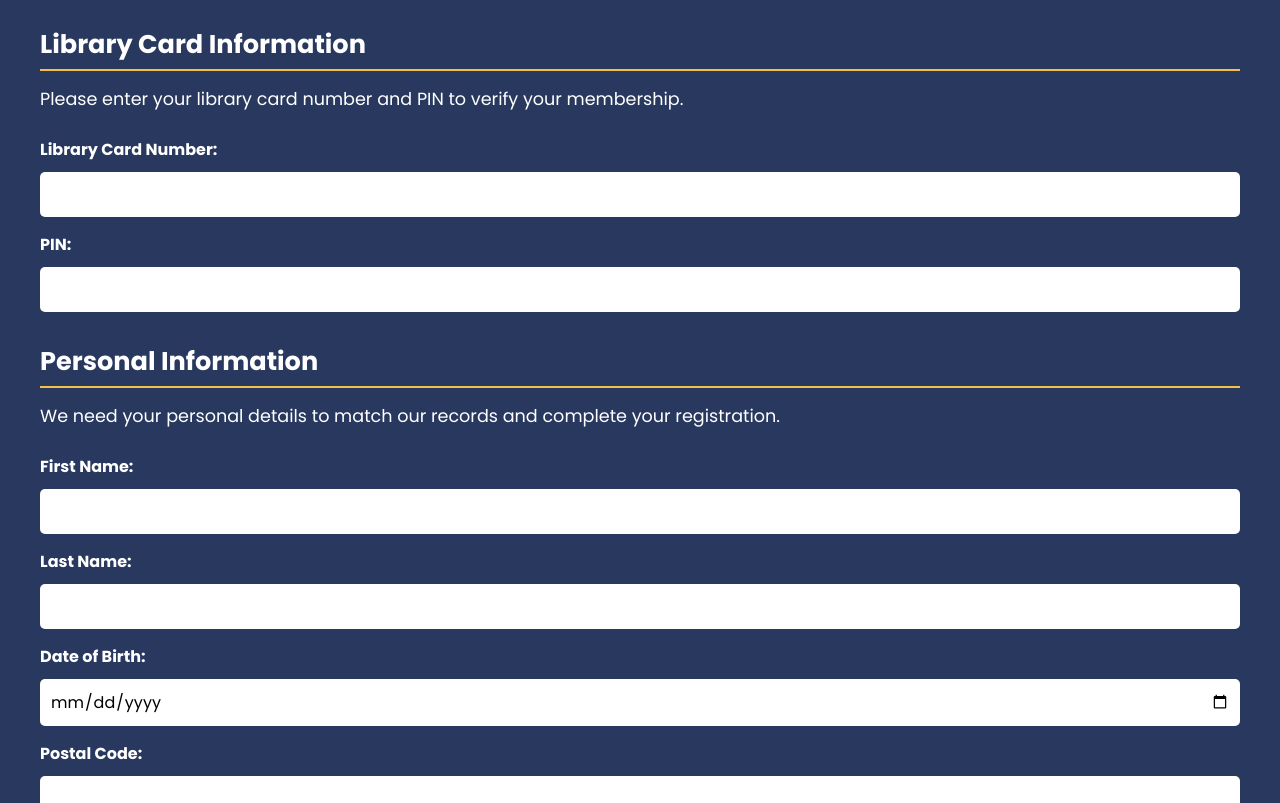
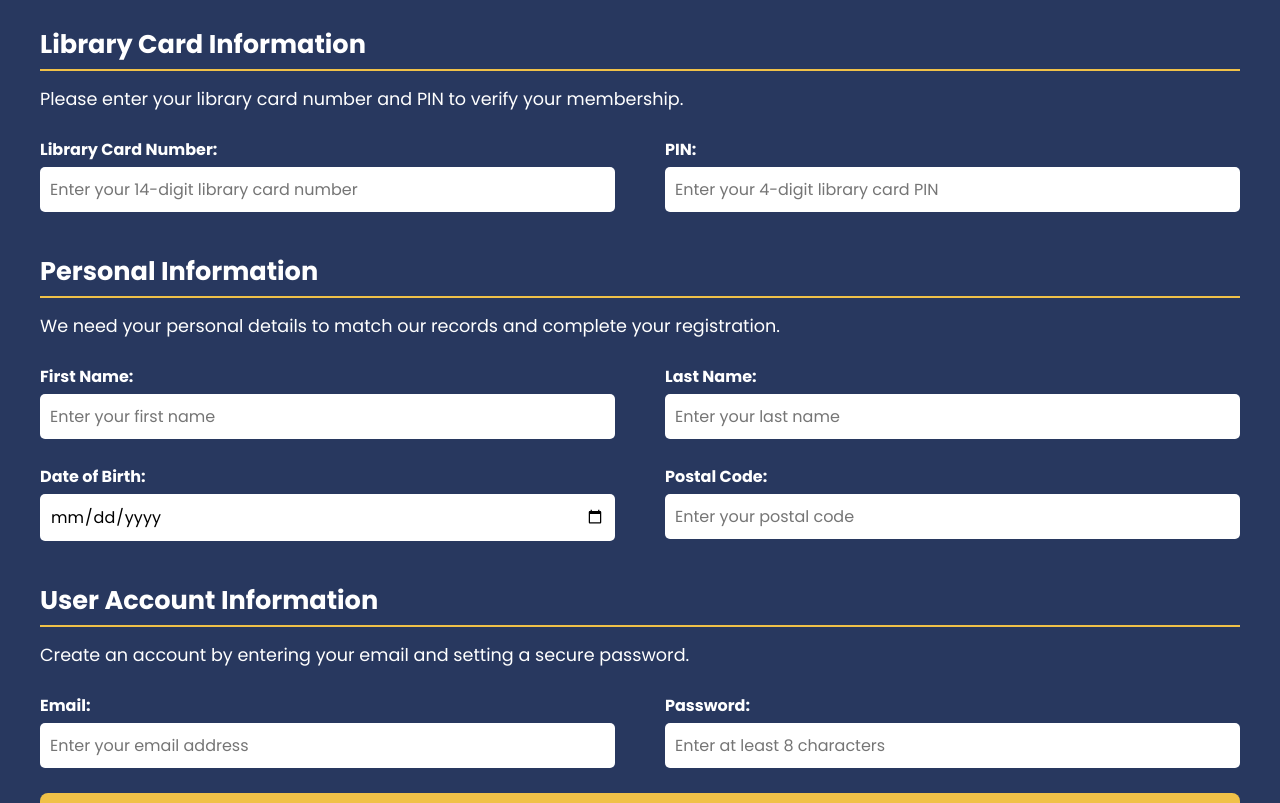
Before and after one commit to gl1412/LibraryBookeepingService, a React (Create React App) app: page /patron-register in a window 1280 px wide. Shown: the part 380-1183 px from the top of the page. Built offline with nearby package versions, Linux system fonts and the light colour scheme.

Commit message:
Updated Patron Registration page

```diff
--- a/src/pages/PatronRegister/PatronRegister.js
+++ b/src/pages/PatronRegister/PatronRegister.js
@@ -69,44 +69,63 @@ const PatronRegister = () => {
             Please enter your library card number and PIN to verify your
             membership.
           </p>
+          <div className="form-row">
+            <div className="form-group">
               <label>Library Card Number:</label>
               <input
                 type="text"
                 name="cardNumber"
+                placeholder="Enter your 14-digit library card number"
                 value={formData.cardNumber}
                 onChange={handleChange}
                 required
               />
+            </div>
+            <div className="form-group">
               <label>PIN:</label>
               <input
                 type="password"
                 name="pin"
+                placeholder="Enter your 4-digit library card PIN"
                 value={formData.pin}
                 onChange={handleChange}
                 required
               />
+            </div>
+          </div>
 
           <h3>Personal Information</h3>
           <p>
             We need your personal details to match our records and complete your
             registration.
           </p>
+          <div className="form-row">
+            <div className="form-group">
               <label>First Name:</label>
               <input
                 type="text"
                 name="firstName"
+                placeholder="Enter your first name"
                 value={formData.firstName}
                 onChange={handleChange}
                 required
               />
+            </div>
+            <div className="form-group">
               <label>Last Name:</label>
               <input
                 type="text"
                 name="lastName"
+                placeholder="Enter your last name"
                 value={formData.lastName}
                 onChange={handleChange}
                 required
               />
+            </div>
+          </div>
+
+          <div className="form-row">
+            <div className="form-group">
               <label>Date of Birth:</label>
               <input
                 type="date"
@@ -115,36 +134,49 @@ const PatronRegister = () => {
                 onChange={handleChange}
                 required
               />
+            </div>
+            <div className="form-group">
               <label>Postal Code:</label>
               <input
                 type="text"
                 name="postalCode"
+                placeholder="Enter your postal code"
                 value={formData.postalCode}
                 onChange={handleChange}
                 required
               />
+            </div>
+          </div>
 
           <h3>User Account Information</h3>
           <p>
             Create an account by entering your email and setting a secure
             password.
           </p>
+          <div className="form-row">
+            <div className="form-group">
               <label>Email:</label>
               <input
                 type="email"
                 name="email"
+                placeholder="Enter your email address"
                 value={formData.email}
                 onChange={handleChange}
                 required
               />
+            </div>
+            <div className="form-group">
               <label>Password:</label>
               <input
                 type="password"
                 name="password"
+                placeholder="Enter at least 8 characters"
                 value={formData.password}
                 onChange={handleChange}
                 required
               />
+            </div>
+          </div>
 
           <button type="submit">Register</button>
         </form>
--- a/src/pages/PatronRegister/PatronRegister.scss
+++ b/src/pages/PatronRegister/PatronRegister.scss
@@ -40,13 +40,25 @@ $navy: #10214d;
       margin: 0 0 10px;
     }
 
+    .form-row {
+      display: flex;
+      justify-content: space-between;
+      gap: 50px;
+      margin-bottom: 10px;
+    }
+
+    .form-group {
+      display: flex;
+      flex-direction: column;
+      width: 50%;
+    }
+
     label {
       font-weight: bold;
-      margin-bottom: -5px;
+      margin-bottom: 5px;
     }
 
     input {
-      width: 100%;
       padding: 10px;
       border: none;
       border-radius: 5px;
```
Lines whose indentation alone changed are shown as unchanged.
